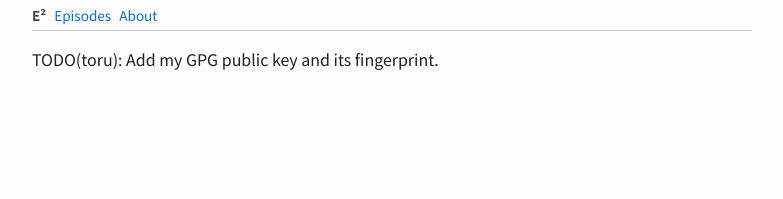
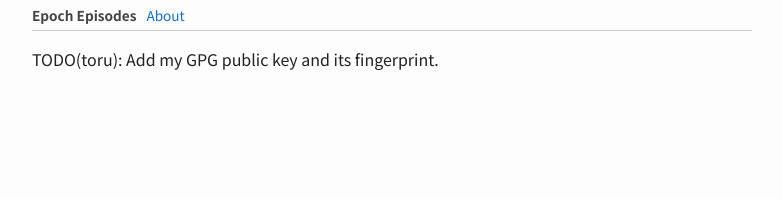
Before and after one commit to toru/ep.torumk.com, a Jekyll site: the page built from _pages/gpg.md, in a window 1280 px wide. Shown: the top 199 px of the page, without its empty margins (248-1031 px from the left). Built offline with Jekyll 4.4.1, drawn with Linux system fonts in a browser that asks for light colours.

Commit message:
css: redesign the navbar
Remove the huge heading from the index page.

```diff
--- a/_layouts/default.html
+++ b/_layouts/default.html
@@ -33,11 +33,12 @@
 </head>
 <body>
   <div class="wrapper">
-    <ul class="nav">
-      <li><a href="/">E²</a></li>
-      <li><a href="/">Episodes</a></li>
-      <li><a href="/about">About</a></li>
-    </ul>
+    <div class="nav">
+      <h1 class="site-title"><a href="/">Epoch Episodes</a></h1>
+      <ul>
+        <li><a href="/about">About</a></li>
+      </ul>
+    </div>
     {% if page.is_post %}
     <div class="post">
       <h1>{{ page.title }}</h1>
--- a/_pages/index.html
+++ b/_pages/index.html
@@ -4,7 +4,6 @@ permalink: /
 layout: default
 ---
 
-<h1 class="site-title">Epoch Episodes</h1>
 <p>日々のエピソードを気が向いたときに書いています。</p>
 {% include timeline.html episodes=site.posts %}
 <p class="ep-count">現在のエピソード数: <span>{{ site.posts|size }}</span></p>
--- a/assets/style.css
+++ b/assets/style.css
@@ -15,13 +15,6 @@ a:focus {
   text-decoration: underline;
 }
 
-h1 a {
-  color: #222;
-}
-h1 a:hover {
-  text-decoration: none;
-}
-
 .wrapper {
   margin: 0 auto;
   padding: 0px 12px;
@@ -29,9 +22,16 @@ h1 a:hover {
 }
 
 .site-title {
-  font-size: 200%;
-  margin-top: 12px;
-  margin-bottom: 16px;
+  font-size: 110%;
+  font-weight: 900;
+  margin: 0px;
+}
+.site-title a {
+  color: #444;
+}
+.site-title a:hover {
+  color: #ff2d55;
+  text-decoration: none;
 }
 .tag-title {
   font-size: 165%;
@@ -130,49 +130,37 @@ h1 a:hover {
 }
 
 .nav {
+  margin-top: 5px;
+  padding-bottom: 5px;
+  display: flex;
+  align-items: center;
+  border-bottom: 1px #ccc solid;
+}
+.nav ul {
   list-style: none;
-  margin: 0;
-  padding: 5px 0;
+  margin: 0px 2px;
+  padding: 0px;
   overflow: hidden;
-  border-bottom: 1px #ccc solid;
   font-size: 110%;
 }
-.nav > li:first-child {
-  padding-left: 0;
-  font-weight: 900;
-}
-.nav > li:first-child a {
-  color: #444;
-}
-.nav > li:first-child a:hover {
-  text-decoration: none;
-  color: #ff2d55;
-}
-.nav > li {
+.nav li {
   float: left;
+  margin: 0px;
   padding-left: 8px;
-}
-.nav > li a {
-  display: block;
-  color: #136ecb;
-}
-.nav > li a:hover,
-.nav > li a:focus {
-  border: none;
 }
 
 @media (min-width: 1025px) {
   .wrapper {
     width: 720px;
   }
-  .site-title {
-    font-size: 230%;
+  .nav h1 {
+    font-size: 85%;
+  }
+  .nav ul {
+    font-size: 85%;
   }
   .tag-title {
     font-size: 190%;
-  }
-  .nav {
-    font-size: 85%;
   }
   .tl-node > img {
     width: 50px;
```
